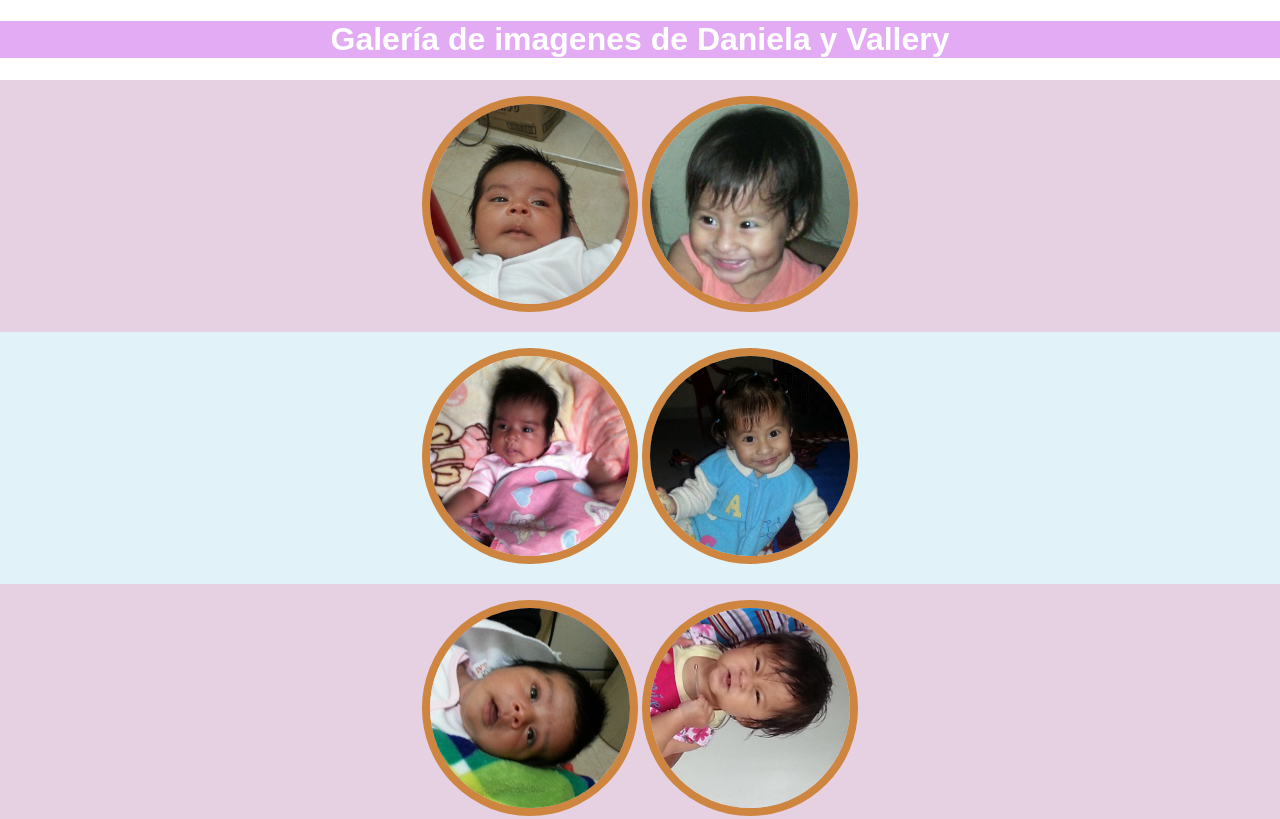
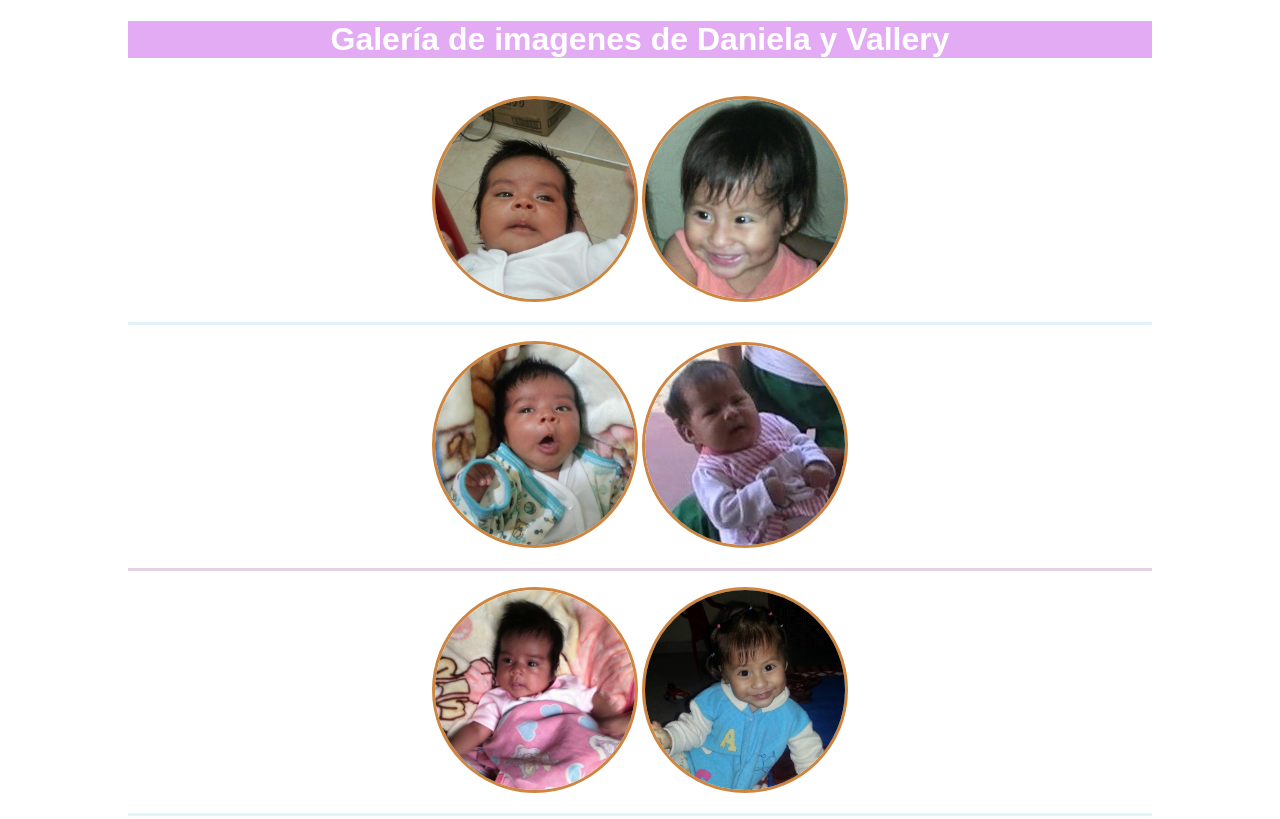
Before and after one commit to jicaicedos/danielayvallery, a plain HTML site: page index.html in a window 1280 px wide. Shown: the top 819 px of the page. Drawn offline with Linux system fonts and the light colour scheme.

Commit message:
agregada nuevas foto junio 17 de 2016

```diff
--- a/css/estilos.css
+++ b/css/estilos.css
@@ -1,5 +1,7 @@
 header {
 	background: #E3ABF3;
+	margin-right: 10%;
+	margin-left: 10%;
 }
 
 h1 {
@@ -8,36 +10,39 @@ h1 {
 }
 
 footer {
+	font-size: 10px;
 	text-align: center;
 }
 
 .contenido {
 	display: flex;
 	flex-direction: column-reverse;
+	margin-right: 10%;
+	margin-left: 10%;
 }
 
 .imagen {
 	border-radius: 50%;
 	width: 200px;
 	height: auto;
-	border: .5em solid peru;
+	border: .2em solid peru;
 }
 
 .ventana:nth-child(odd) {
-	/*border: .2em solid #A3D8EE;*/
+	border-bottom: .2em solid #E1F2F8;
 	/*border-radius: 2%;*/
 	text-align: center;
-	background: #E1F2F8;
+	/*background: #E1F2F8;*/
 	/*margin-bottom: 1em;*/
 	padding-top: 1em;
 	padding-bottom: 1em;
 }
 
 .ventana:nth-child(even) {
-	/*border: .2em solid #A3D8EE;*/
+	border-bottom: .2em solid #E6D1E3;
 	/*border-radius: 2%;*/
 	text-align: center;
-	background: #E6D1E3;
+	/*background: #E6D1E3;*/
 	/*margin-bottom: 1em;*/
 	padding-top: 1em;
 	padding-bottom: 1em;
--- a/index.html
+++ b/index.html
@@ -42,6 +42,11 @@
 			<img class="imagen" src="images/vallery/dia_00036.jpg" alt="">
 		</section>
 		<section class="ventana">
+			<!-- <h3>Dia 36</h3> -->
+			<img class="imagen" src="images/daniela/dia_00250.jpg" alt="">
+			<img class="imagen" src="images/vallery/dia_00250.jpg" alt="">
+		</section>
+		<section class="ventana">
 			<!-- <h3>Primer mes - 2 años</h3> -->
 			<img class="imagen" src="images/daniela/hoy.jpg" alt="">
 			<img class="imagen" src="images/vallery/hoy.jpg" alt="">
```
Also changed, not shown: images/daniela/dia_00250.jpg (added), images/vallery/dia_00003.jpg (added), images/vallery/dia_00250.jpg (added), 1 other file.
